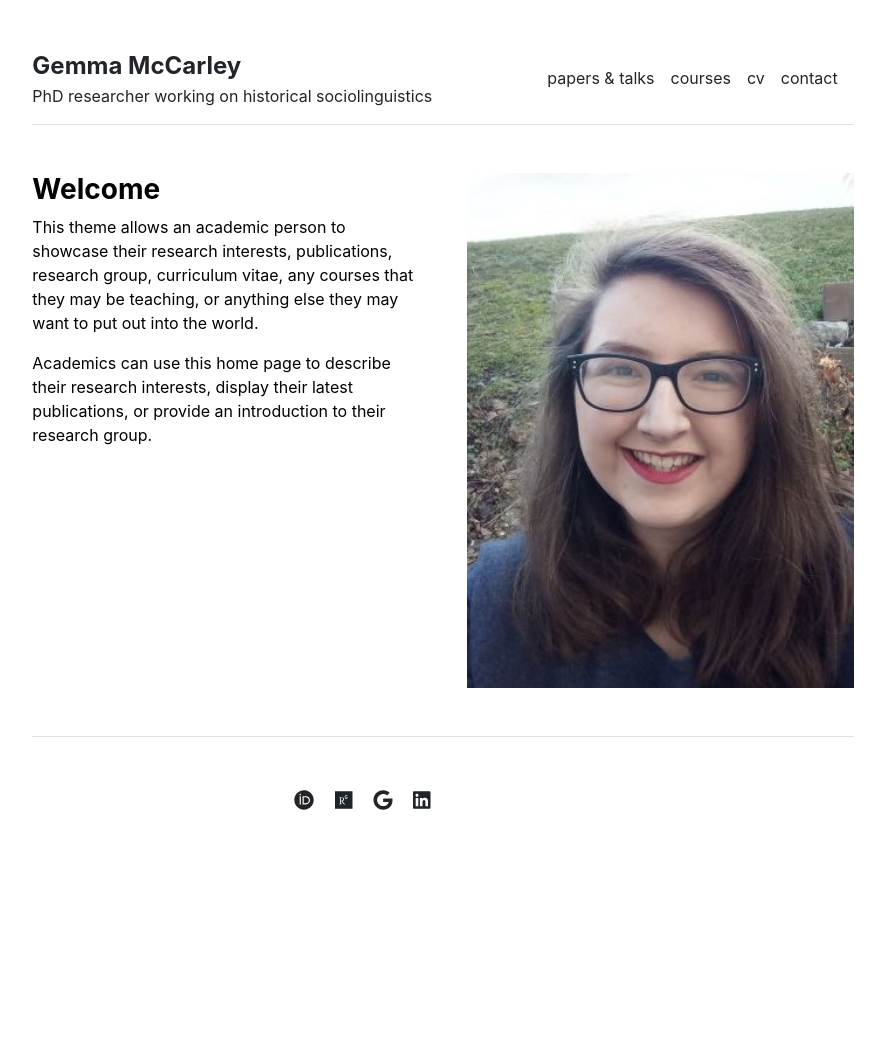
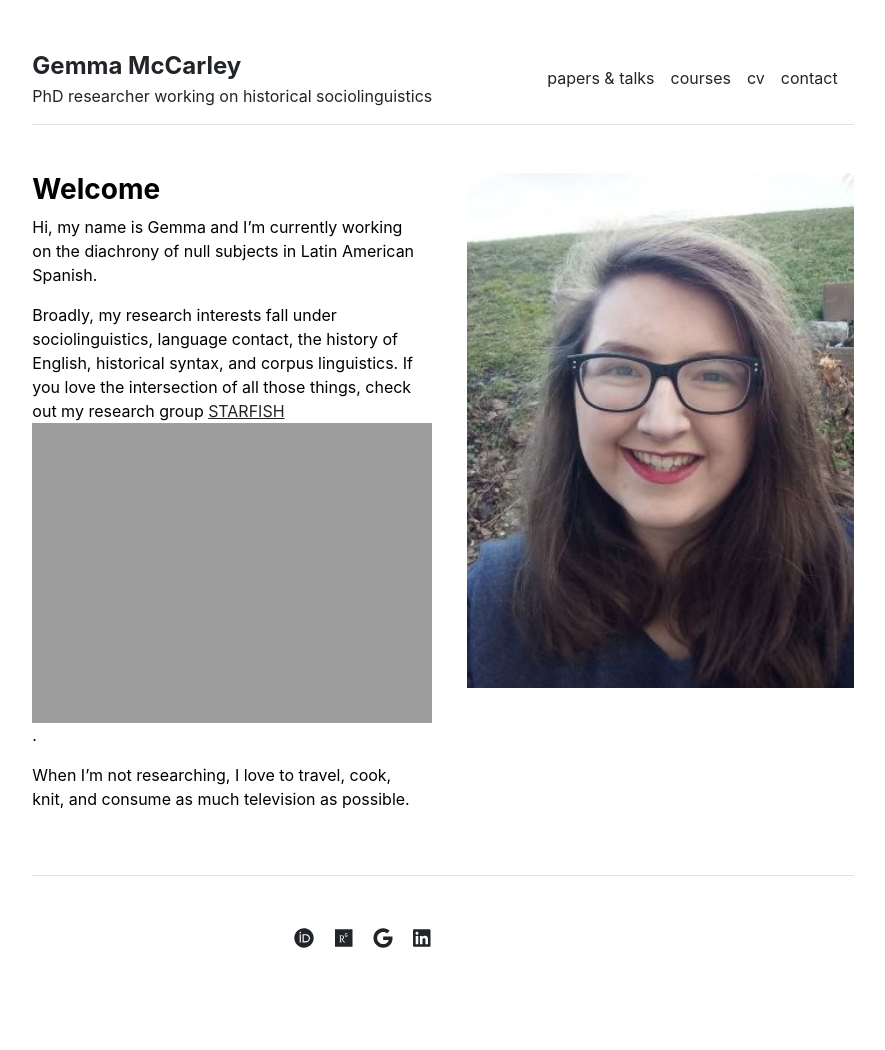
Before and after one commit to GemmaMcCarley/GemmaMcCarley.github.io, a Jekyll site: the page built from index.md, in a window 1280 px wide. Shown: the whole page, without its empty margins (197-1082 px from the left). Built offline with Jekyll 4.4.1, drawn with Linux system fonts in a browser that asks for light colours; before the commit the page ends 911 px from its top, so only the background shows below that.

Commit message:
Update index.md

```diff
--- a/index.md
+++ b/index.md
@@ -3,6 +3,8 @@ layout: home
 title: "Home"
 ---
 
-This theme allows an academic person to showcase their research interests, publications, research group, curriculum vitae, any courses that they may be teaching, or anything else they may want to put out into the world.
+Hi, my name is Gemma and I’m currently working on the diachrony of null subjects in Latin American Spanish.
 
-Academics can use this home page to describe their research interests, display their latest publications, or provide an introduction to their research group.
+Broadly, my research interests fall under sociolinguistics, language contact, the history of English, historical syntax, and corpus linguistics. If you love the intersection of all those things, check out my research group [STARFISH](https://www.ling.uni-konstanz.de/en/walkden/starfish/) ![alt text]([https://github.com/adam-p/markdown-here/raw/master/src/common/images/icon48.png](https://www.ling.uni-konstanz.de/fileadmin/_processed_/3/f/csm_starfish_without_writing_bbd5d3d191.png) "STARFISH logo").
+
+When I'm not researching, I love to travel, cook, knit, and consume as much television as possible.
```
